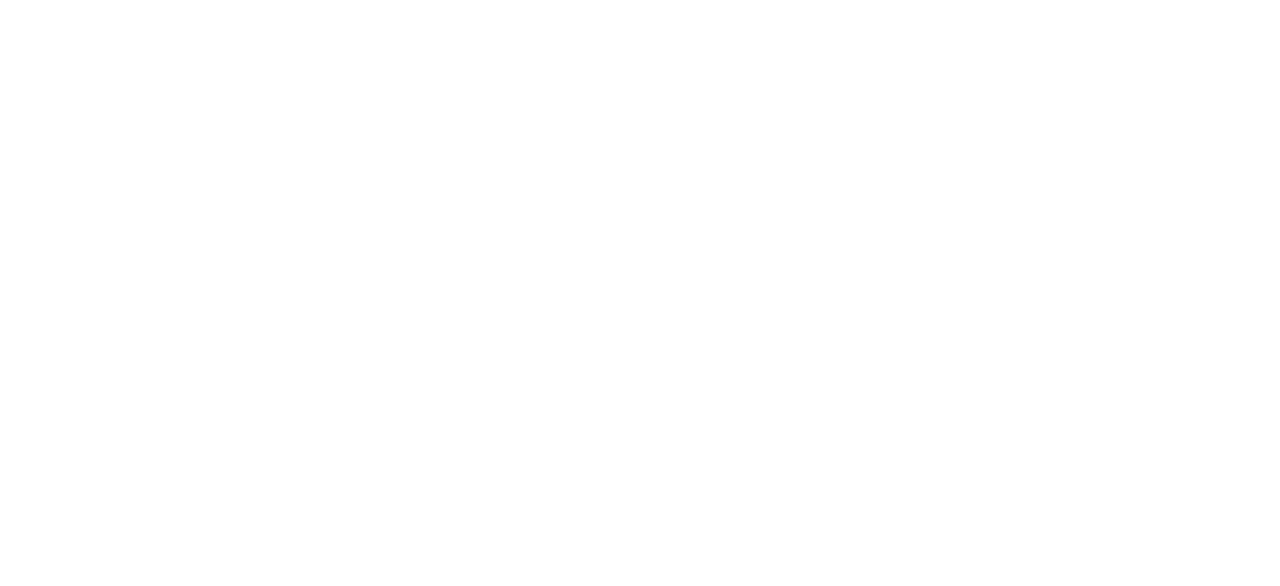
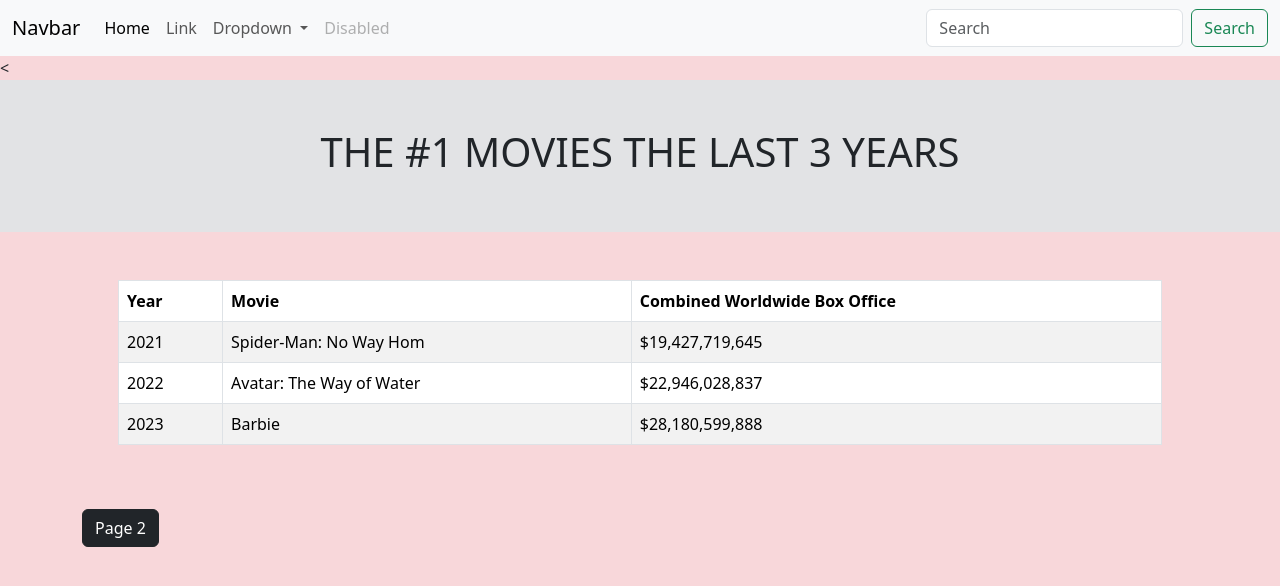
Before and after one commit to adriana1611/bootstrap-project., a website: page index.html in a window 1280 px wide. Drawn offline with nearby package versions, Linux system fonts and the light colour scheme.

Commit message:
updated project

```diff
--- a/index.html
+++ b/index.html
@@ -7,7 +7,100 @@
     <link  rel="stylesheet" href="/node_modules/bootstrap/dist/css/bootstrap.css">
 </head>
 <body>
+    <!-- THIS IS A NAVBAR-->
+    <nav class="navbar navbar-expand-lg bg-body-tertiary">
+        <div class="container-fluid">
+          <a class="navbar-brand" href="#">Navbar</a>
+          <button class="navbar-toggler" type="button" data-bs-toggle="collapse" data-bs-target="#navbarSupportedContent" aria-controls="navbarSupportedContent" aria-expanded="false" aria-label="Toggle navigation">
+            <span class="navbar-toggler-icon"></span>
+          </button>
+          <div class="collapse navbar-collapse" id="navbarSupportedContent">
+            <ul class="navbar-nav me-auto mb-2 mb-lg-0">
+              <li class="nav-item">
+                <a class="nav-link active" aria-current="page" href="#">Home</a>
+              </li>
+              <li class="nav-item">
+                <a class="nav-link" href="#">Link</a>
+              </li>
+              <li class="nav-item dropdown">
+                <a class="nav-link dropdown-toggle" href="#" role="button" data-bs-toggle="dropdown" aria-expanded="false">
+                  Dropdown
+                </a>
+                <ul class="dropdown-menu">
+                  <li><a class="dropdown-item" href="#">Action</a></li>
+                  <li><a class="dropdown-item" href="#">Another action</a></li>
+                  <li><hr class="dropdown-divider"></li>
+                  <li><a class="dropdown-item" href="#">Something else here</a></li>
+                </ul>
+              </li>
+              <li class="nav-item">
+                <a class="nav-link disabled" aria-disabled="true">Disabled</a>
+              </li>
+            </ul>
+            <form class="d-flex" role="search">
+              <input class="form-control me-2" type="search" placeholder="Search" aria-label="Search">
+              <button class="btn btn-outline-success" type="submit">Search</button>
+            </form>
+          </div>
+        </div>
+      </nav>
+
+  <!--THIS IS TO CHANGE THE BACKGROUND COLOR TO PINK -->
+<body class="bg-danger-subtle">
+
+  <<body class="bg-danger-subtle">
+    <div class="bg-secondary-subtle text-dark p-5 text-center">
+      <h1>THE #1 MOVIES THE LAST 3 YEARS </h1>
+    </div
+
+<!-- MY TABLE BELOW -->
+
+<div class="container">
+    <div class="row">
+        <div class="col-sm-12 p-5" >
+<table class="table table-striped table-bordered">
+    <thead>
+      <tr>
+        <th>Year</th>
+        <th>Movie</th>
+        <th>Combined Worldwide Box Office</th>
+      </tr>
+    </thead>
+    <tbody>
+      <tr>
+        <td>2021</td>
+        <td>Spider-Man: No Way Hom</td>
+        <td>$19,427,719,645 </td>
 
 
+      <tr>
+        <td>2022</td>
+        <td>Avatar: The Way of Water</td>
+        <td>$22,946,028,837</td>
+      </tr>
+      <tr>
+        <td>2023</td>
+        <td>Barbie</td>
+        <td>$28,180,599,888</td>
+      </tr>
+    </tbody>
+  </table>
+ </div>
+</div>
+</div>
+
+
+
+   <!-- BUTTON TO NAVIGATE THROUGH MY PAGES-->
+   <div clas="row">
+    <div class="container position-relative ">
+      <a href="contact.html" class="btn btn-dark bottom-right"> Page 2</a>
+  </div>
+ </div>
+
+
+
+ <script src="node_modules/jquery/dist/jquery.js"></script>
+ <script src="node_modules/bootstrap/dist/js/bootstrap.bundle.js"></script>
 </body>
 </html>
```
Also changed, not shown: contact.html (added, +53 -0 lines), images/grinch.jpg (deleted), images/lalaland.jpg (deleted), images/movie banner.jpg (deleted), images/spirited away.jpg (deleted).
